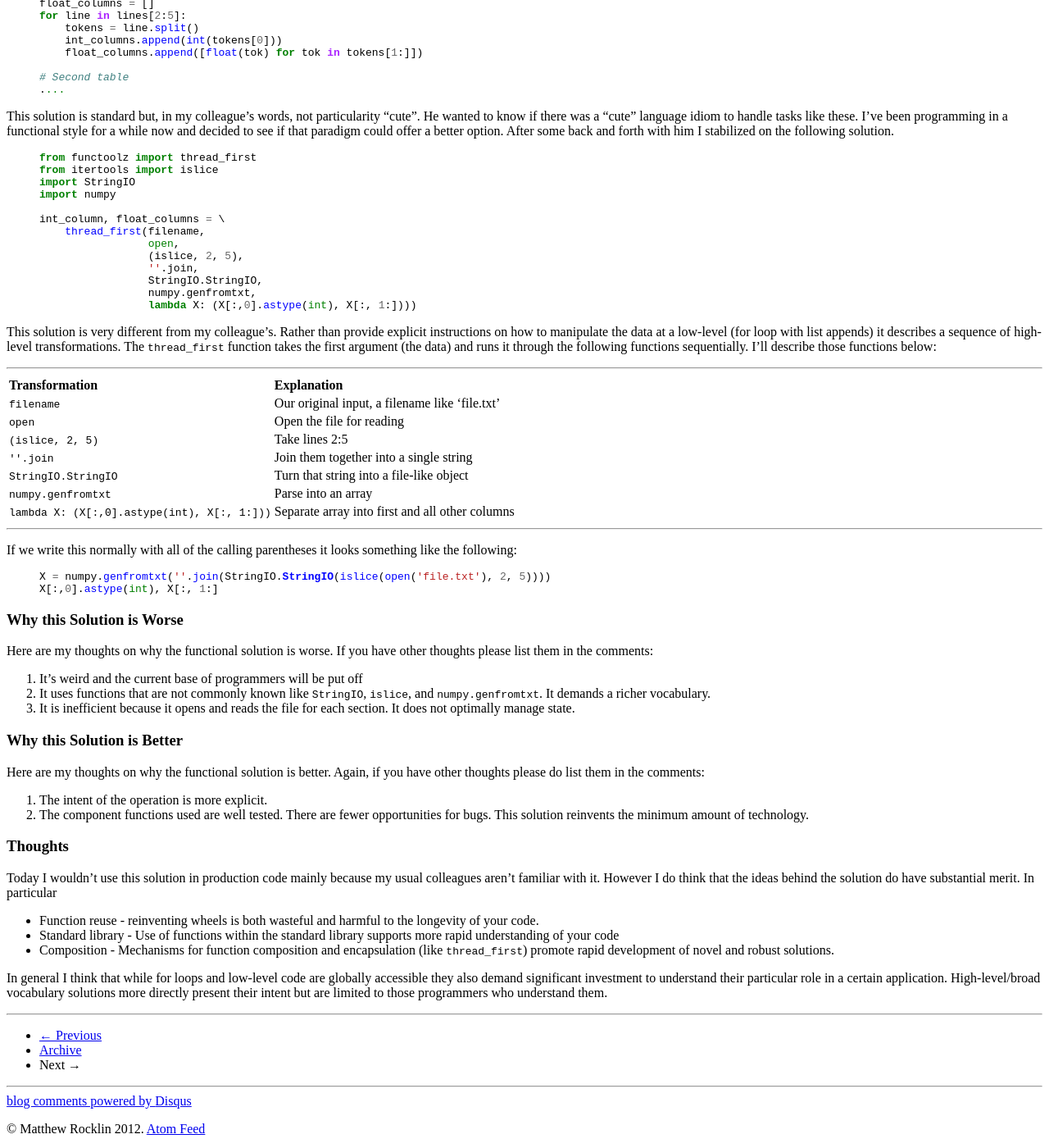
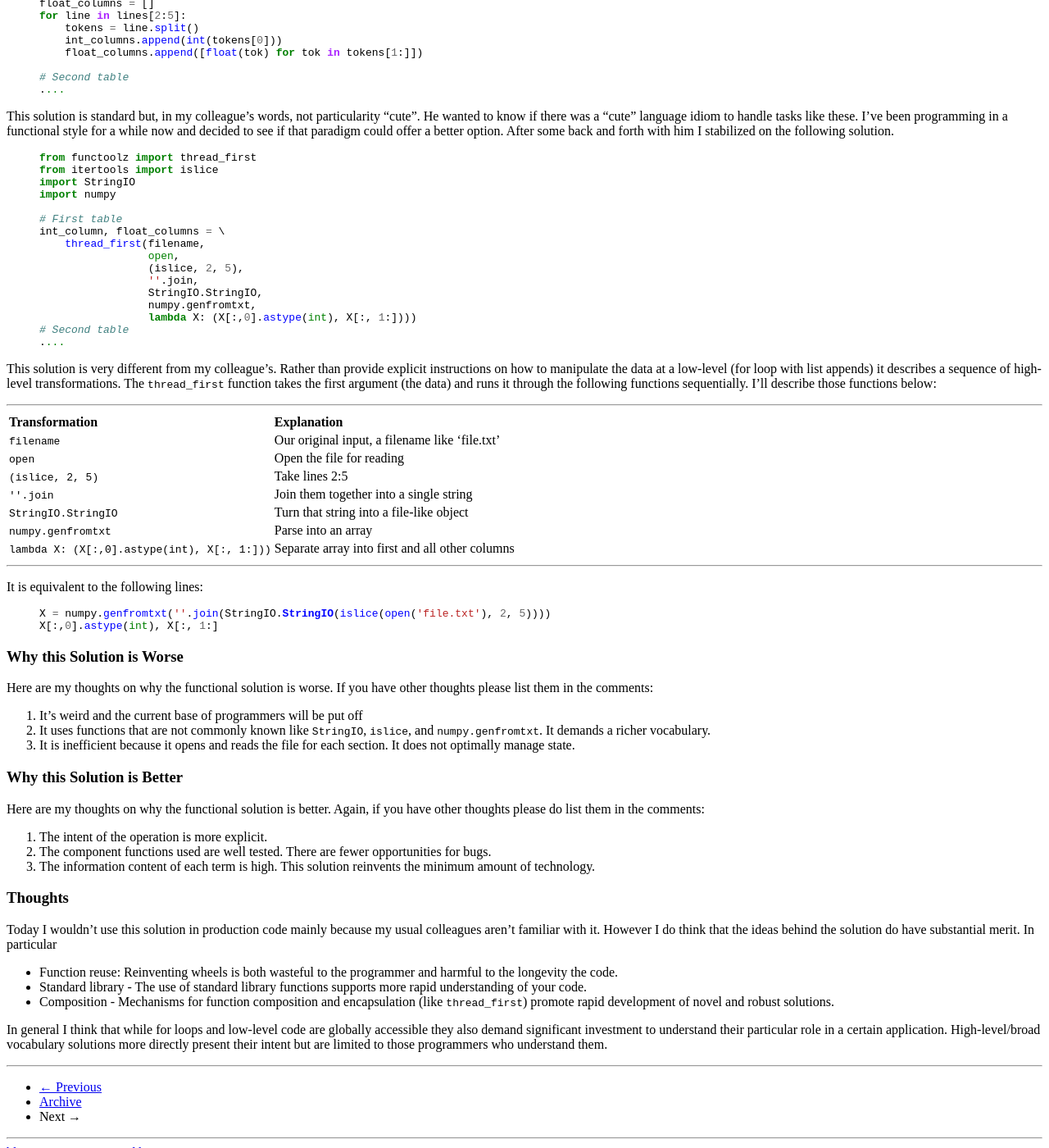
Before and after one commit to besyskymnbk/blog, a Jekyll site: the page built from _posts/work/2013-08-28-Thread-First.md, in a window 1280 px wide and 1400 px high, scrolled down 821 px. Shown: the whole window at 82% size. Built offline with Jekyll 4.4.1, drawn with Linux system fonts in a browser that asks for light colours; comment, search, counter and statistics services are not loaded.

Commit message:
small edits to thread-first, some from Max

```diff
--- a/_posts/work/2013-08-28-Thread-First.md
+++ b/_posts/work/2013-08-28-Thread-First.md
@@ -68,6 +68,7 @@ from itertools import islice
 import StringIO
 import numpy
 
+# First table
 int_column, float_columns = \
     thread_first(filename,
                  open,
@@ -76,6 +77,8 @@ int_column, float_columns = \
                  StringIO.StringIO,
                  numpy.genfromtxt,
                  lambda X: (X[:,0].astype(int), X[:, 1:])))
+# Second table
+....
 {% endhighlight %}
 
 This solution is very different from my colleague's.  Rather than provide explicit instructions on how to manipulate the data at a low-level (for loop with list appends) it describes a sequence of high-level transformations.  The `thread_first` function takes the first argument (the data) and runs it through the following functions sequentially.  I'll describe those functions below:
@@ -94,7 +97,7 @@ This solution is very different from my colleague's.  Rather than provide explic
 
 <hr>
 
-If we write this normally with all of the calling parentheses it looks something like the following:
+It is equivalent to the following lines:
 
 {% highlight python %}
 X = numpy.genfromtxt(''.join(StringIO.StringIO(islice(open('file.txt'), 2, 5))))
@@ -116,15 +119,16 @@ Here are my thoughts on why the functional solution is worse.  If you have other
 Here are my thoughts on why the functional solution is better.  Again, if you have other thoughts please do list them in the comments:
 
 1.  The intent of the operation is more explicit.
-2.  The component functions used are well tested.  There are fewer opportunities for bugs.  This solution reinvents the minimum amount of technology.
+2.  The component functions used are well tested.  There are fewer opportunities for bugs.
+3.  The information content of each term is high.  This solution reinvents the minimum amount of technology.
 
 
 ### Thoughts
 
 Today I wouldn't use this solution in production code mainly because my usual colleagues aren't familiar with it.  However I do think that the ideas behind the solution do have substantial merit.  In particular
 
-*   Function reuse - reinventing wheels is both wasteful and harmful to the longevity of your code.
-*   Standard library - Use of functions within the standard library supports more rapid understanding of your code
+*   Function reuse:  Reinventing wheels is both wasteful to the programmer and harmful to the longevity the code.
+*   Standard library - The use of standard library functions supports more rapid understanding of your code.
 *   Composition - Mechanisms for function composition and encapsulation (like `thread_first`) promote rapid development of novel and robust solutions.
 
 In general I think that while for loops and low-level code are globally accessible they also demand significant investment to understand their particular role in a certain application.  High-level/broad vocabulary solutions more directly present their intent but are limited to those programmers who understand them.
```
